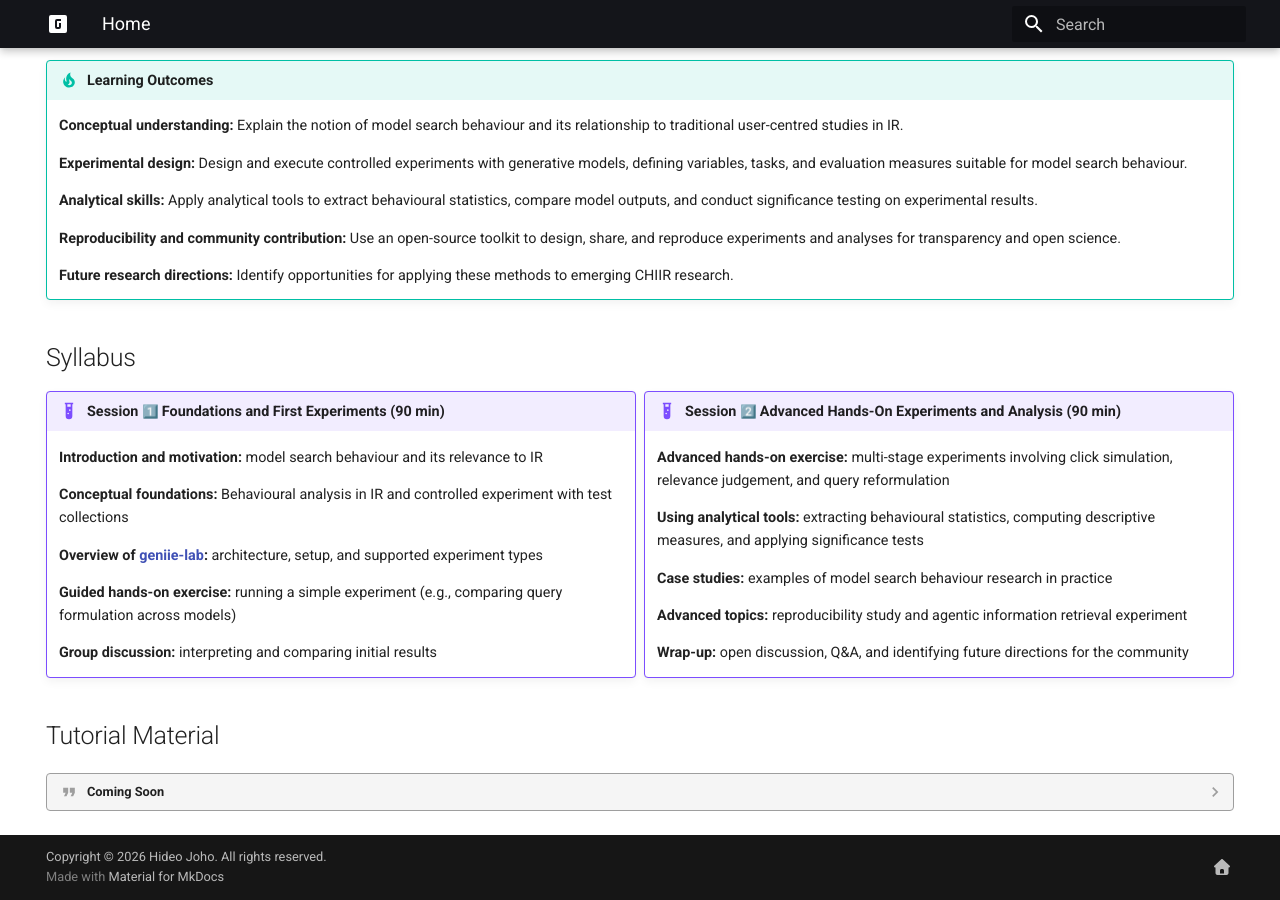
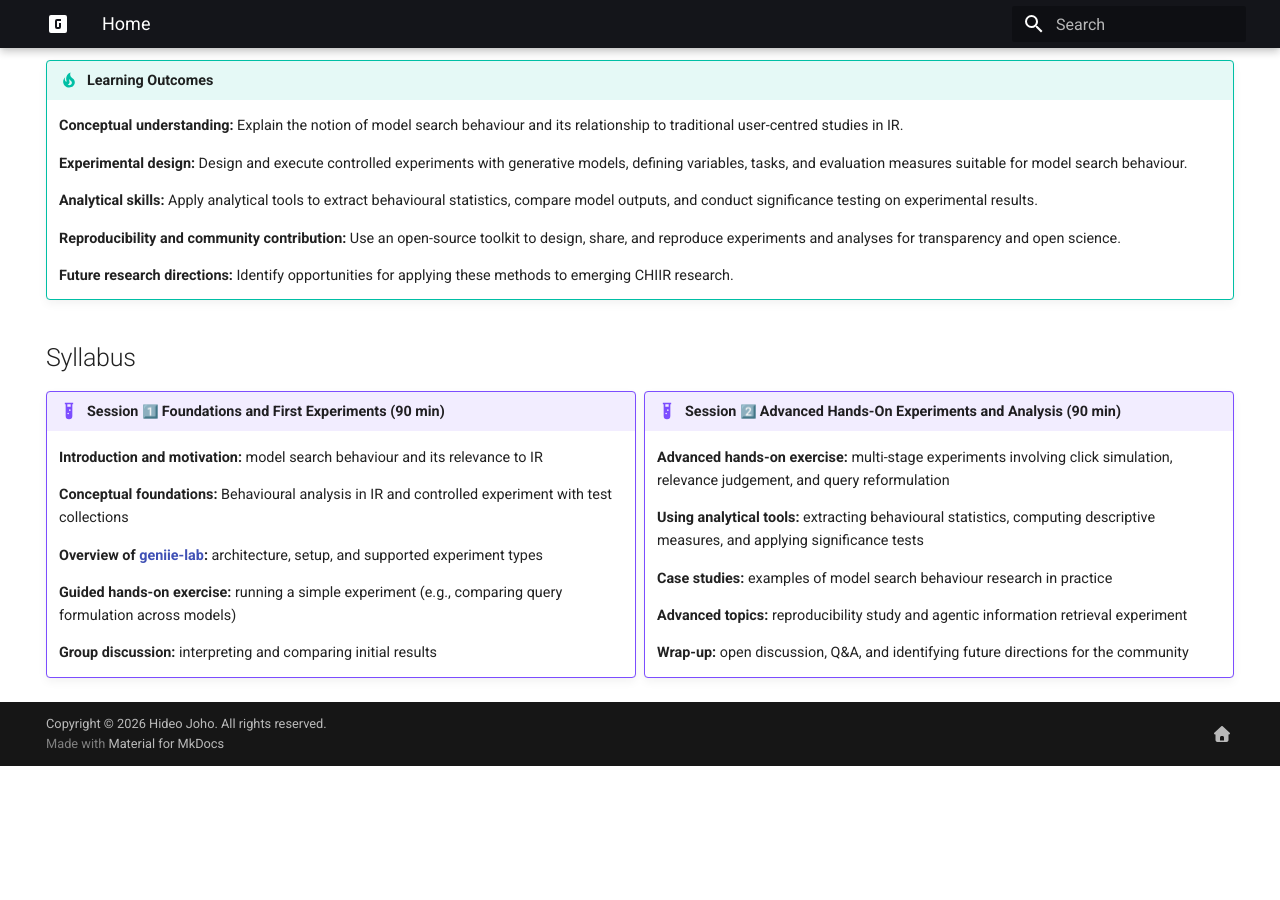
Before and after one commit to geniie-lab/chiir2026, an MkDocs documentation site: the page built from docs/index.md, in a window 1280 px wide and 900 px high, scrolled down 694 px. Built offline with MkDocs 1.6.1 and Material for MkDocs 9.7.7, drawn with Linux system fonts in a browser that asks for light colours; emoji names are drawn with the system emoji font; after the commit the page ends 1460 px from its top, so only the background shows below that.

Commit message:
Removed material section

```diff
--- a/docs/index.md
+++ b/docs/index.md
@@ -56,7 +56,3 @@ hide:
     **Wrap-up:** open discussion, Q&A, and identifying future directions for the community
 
 </div>
-
-## Tutorial Material
-
-??? quote "Coming Soon"
```
